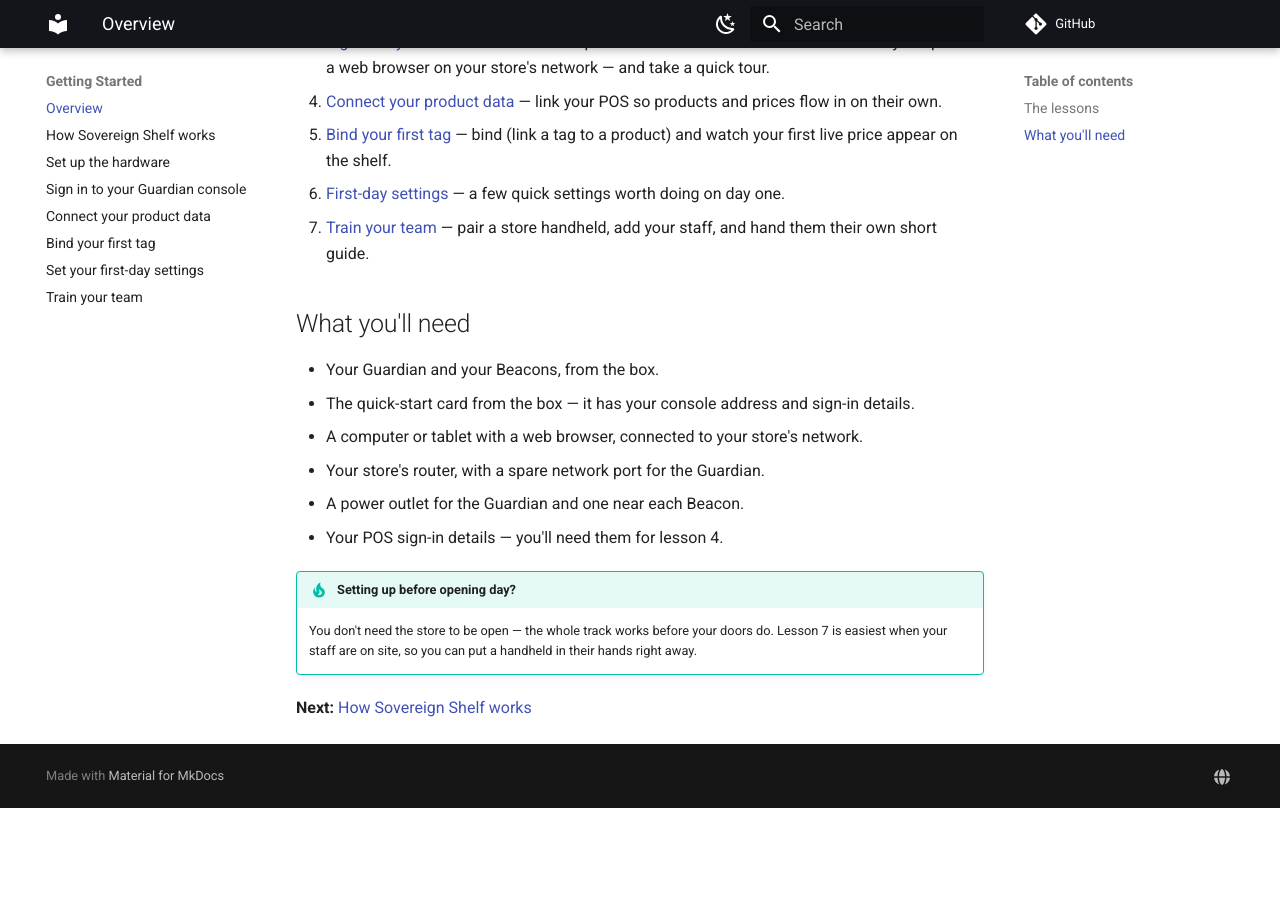
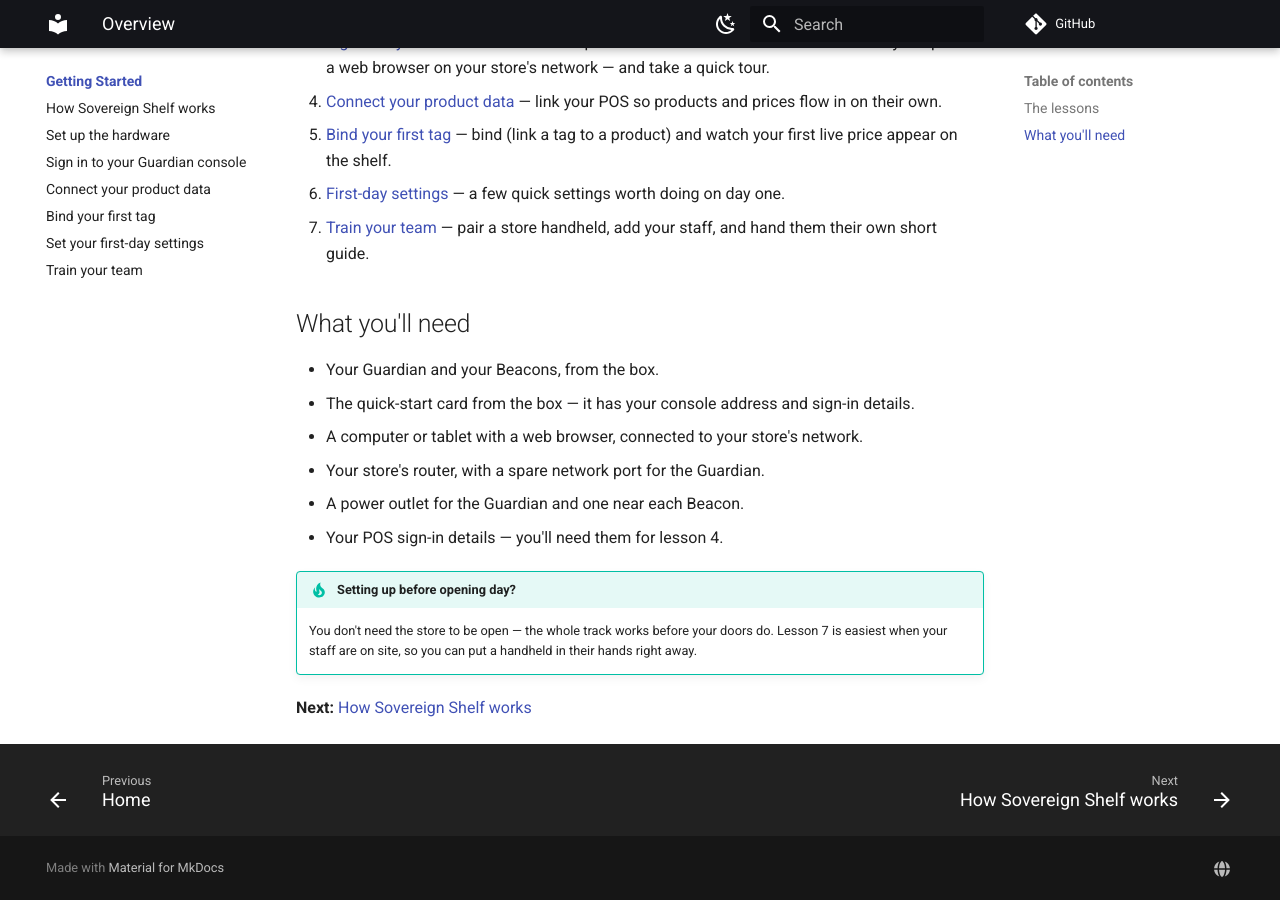
Before and after one commit to jimidarke/sosh-docs, an MkDocs documentation site: the page built from docs/getting-started/index.md, in a window 1280 px wide and 900 px high, scrolled down 510 px. Built offline with MkDocs 1.6.1 and Material for MkDocs 9.7.7, drawn with Linux system fonts in a browser that asks for light colours; comment, search, counter and statistics services are not loaded; before the commit the page ends 1318 px from its top, so only the background shows below that.

Commit message:
fix(mkdocs): render icons, add visual markdown extensions
Co-Authored-By: Claude <noreply@anthropic.com>

```diff
--- a/mkdocs.yml
+++ b/mkdocs.yml
@@ -31,10 +31,13 @@ theme:
     - navigation.tabs
     - navigation.sections
     - navigation.top
+    - navigation.footer
+    - navigation.indexes
     - search.suggest
     - search.highlight
     - content.code.copy
     - content.action.edit
+    - content.tabs.link
     - toc.follow
 
 plugins:
@@ -54,6 +57,9 @@ markdown_extensions:
   - md_in_html
   - tables
   - pymdownx.details
+  - pymdownx.emoji:
+      emoji_index: !!python/name:material.extensions.emoji.twemoji
+      emoji_generator: !!python/name:material.extensions.emoji.to_svg
   - pymdownx.highlight:
       anchor_linenums: true
   - pymdownx.superfences
@@ -61,6 +67,10 @@ markdown_extensions:
       alternate_style: true
   - pymdownx.tasklist:
       custom_checkbox: true
+  - pymdownx.mark
+  - pymdownx.caret
+  - pymdownx.tilde
+  - pymdownx.smartsymbols
   - toc:
       permalink: true
 
```
Also changed, not shown: VERSION.txt (+6 -1 lines).
